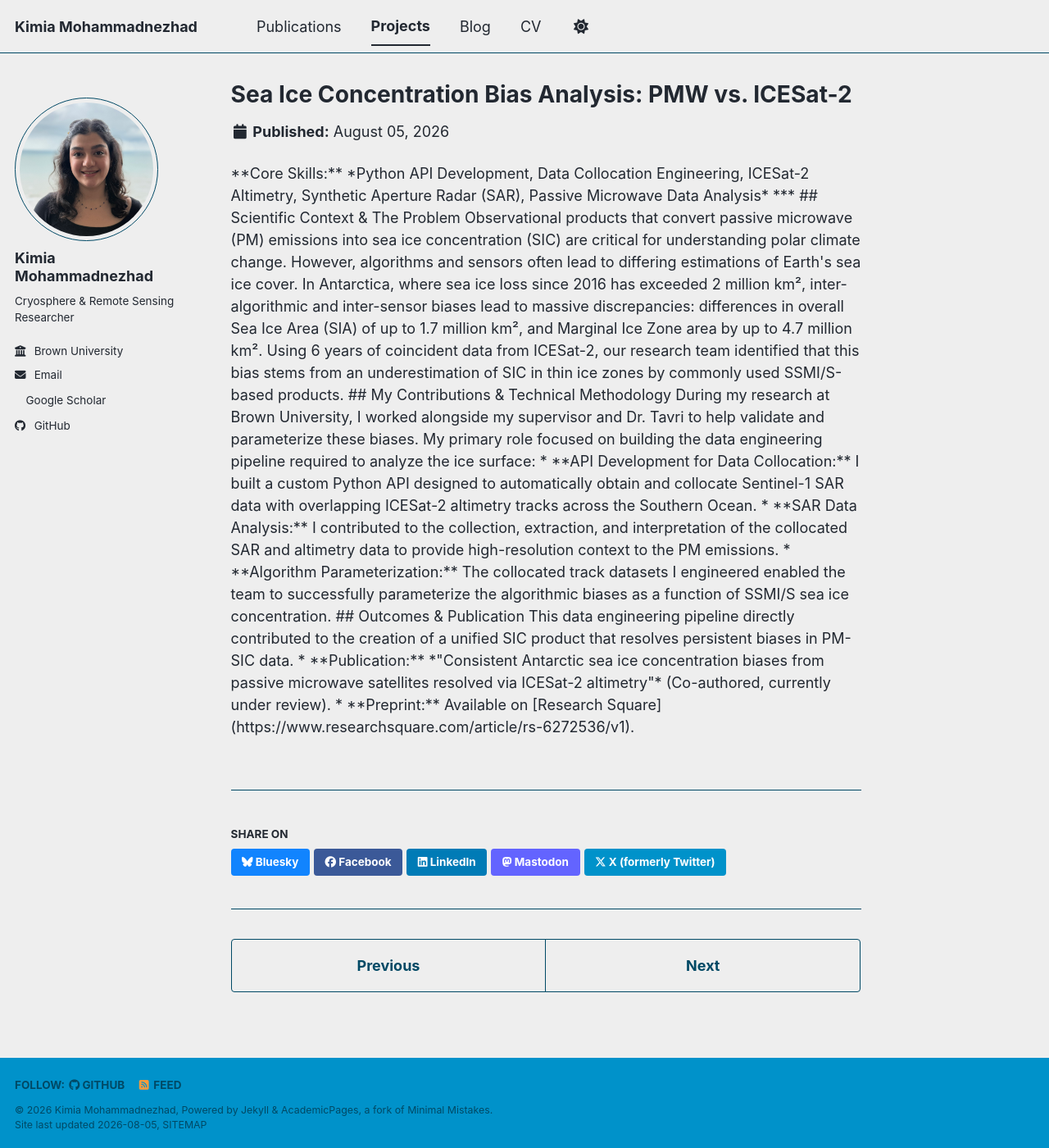
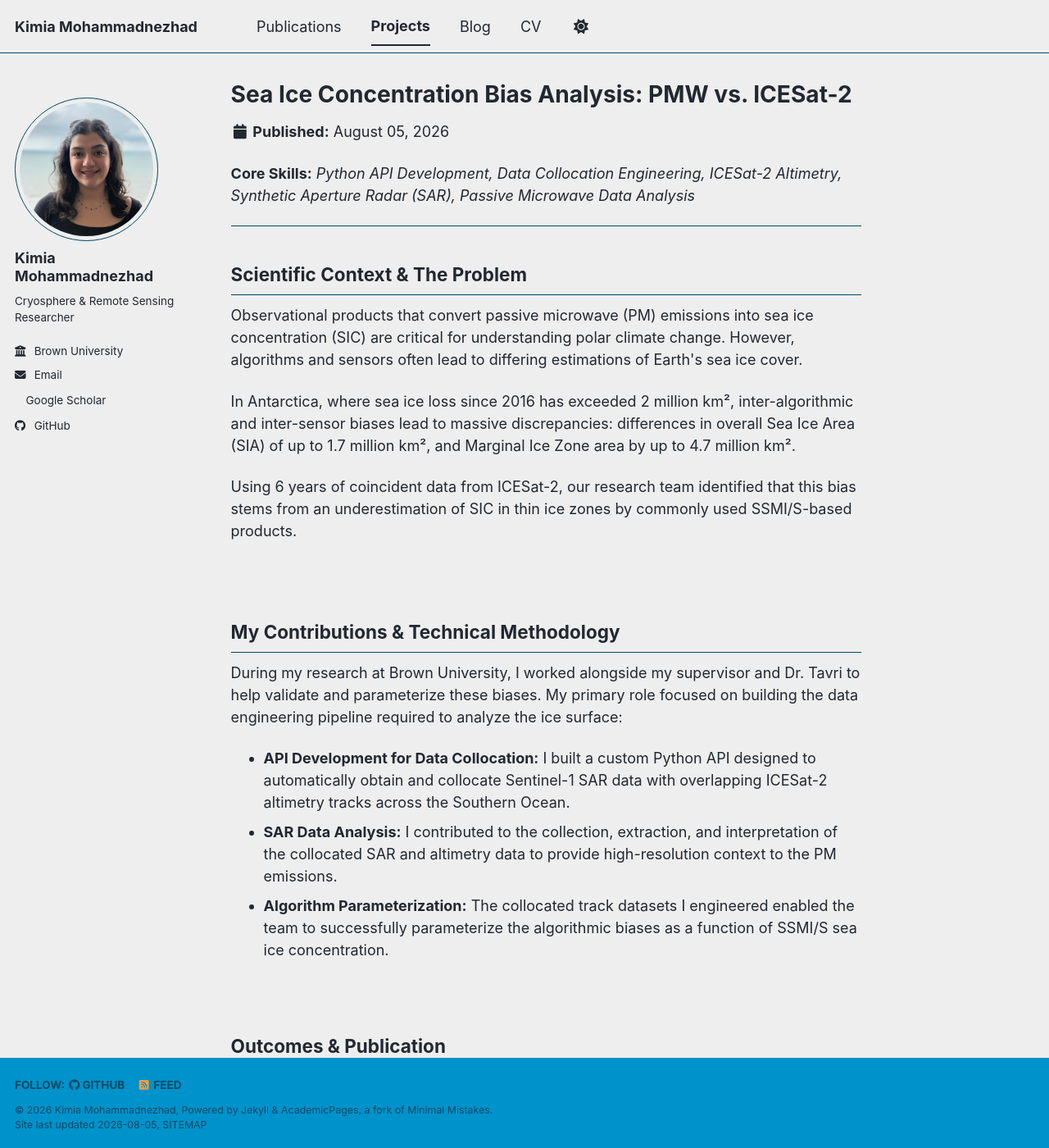
Before and after one commit to kimnezhad/kimnezhad.github.io, a Jekyll site: the page built from _portfolio/portfolio-2.html, in a window 1280 px wide and 1400 px high. Shown: the whole window at 82% size. Built offline with Jekyll 4.4.1, drawn with Linux system fonts in a browser that asks for light colours; a style sheet for code colours, icons or effects is not loaded; some of the changed text lies outside the part shown.

Commit message:
Update portfolio-2.html

```diff
--- a/_portfolio/portfolio-2.html
+++ b/_portfolio/portfolio-2.html
@@ -3,24 +3,37 @@ title: "Sea Ice Concentration Bias Analysis: PMW vs. ICESat-2"
 excerpt: "Evaluating and quantifying biases in Passive Microwave sea-ice concentration algorithms using high-resolution ICESat-2 laser altimetry data. <br/><br/> <b>Skills:</b> <i>ICESat-2, Passive Microwave, Multi-sensor Validation, Python</i>"
 collection: portfolio
 ---
+<p><b>Core Skills:</b> <i>Python API Development, Data Collocation Engineering, ICESat-2 Altimetry, Synthetic Aperture Radar (SAR), Passive Microwave Data Analysis</i></p>
 
-**Core Skills:** *Python API Development, Data Collocation Engineering, ICESat-2 Altimetry, Synthetic Aperture Radar (SAR), Passive Microwave Data Analysis*
-***
+<hr>
 
-## Scientific Context & The Problem
-Observational products that convert passive microwave (PM) emissions into sea ice concentration (SIC) are critical for understanding polar climate change. However, algorithms and sensors often lead to differing estimations of Earth's sea ice cover. In Antarctica, where sea ice loss since 2016 has exceeded 2 million km², inter-algorithmic and inter-sensor biases lead to massive discrepancies: differences in overall Sea Ice Area (SIA) of up to 1.7 million km², and Marginal Ice Zone area by up to 4.7 million km².
+<h2>Scientific Context & The Problem</h2>
 
-Using 6 years of coincident data from ICESat-2, our research team identified that this bias stems from an underestimation of SIC in thin ice zones by commonly used SSMI/S-based products.
+<p>Observational products that convert passive microwave (PM) emissions into sea ice concentration (SIC) are critical for understanding polar climate change. However, algorithms and sensors often lead to differing estimations of Earth's sea ice cover.</p>
 
-## My Contributions & Technical Methodology
-During my research at Brown University, I worked alongside my supervisor and Dr. Tavri to help validate and parameterize these biases. My primary role focused on building the data engineering pipeline required to analyze the ice surface:
+<p>In Antarctica, where sea ice loss since 2016 has exceeded 2 million km², inter-algorithmic and inter-sensor biases lead to massive discrepancies: differences in overall Sea Ice Area (SIA) of up to 1.7 million km², and Marginal Ice Zone area by up to 4.7 million km².</p>
 
-* **API Development for Data Collocation:** I built a custom Python API designed to automatically obtain and collocate Sentinel-1 SAR data with overlapping ICESat-2 altimetry tracks across the Southern Ocean.
-* **SAR Data Analysis:** I contributed to the collection, extraction, and interpretation of the collocated SAR and altimetry data to provide high-resolution context to the PM emissions.
-* **Algorithm Parameterization:** The collocated track datasets I engineered enabled the team to successfully parameterize the algorithmic biases as a function of SSMI/S sea ice concentration.
+<p>Using 6 years of coincident data from ICESat-2, our research team identified that this bias stems from an underestimation of SIC in thin ice zones by commonly used SSMI/S-based products.</p>
 
-## Outcomes & Publication
-This data engineering pipeline directly contributed to the creation of a unified SIC product that resolves persistent biases in PM-SIC data.
+<br>
 
-* **Publication:** *"Consistent Antarctic sea ice concentration biases from passive microwave satellites resolved via ICESat-2 altimetry"* (Co-authored, currently under review).
-* **Preprint:** Available on [Research Square](https://www.researchsquare.com/article/rs-6272536/v1).
+<h2>My Contributions & Technical Methodology</h2>
+
+<p>During my research at Brown University, I worked alongside my supervisor and Dr. Tavri to help validate and parameterize these biases. My primary role focused on building the data engineering pipeline required to analyze the ice surface:</p>
+
+<ul>
+  <li><b>API Development for Data Collocation:</b> I built a custom Python API designed to automatically obtain and collocate Sentinel-1 SAR data with overlapping ICESat-2 altimetry tracks across the Southern Ocean.</li>
+  <li><b>SAR Data Analysis:</b> I contributed to the collection, extraction, and interpretation of the collocated SAR and altimetry data to provide high-resolution context to the PM emissions.</li>
+  <li><b>Algorithm Parameterization:</b> The collocated track datasets I engineered enabled the team to successfully parameterize the algorithmic biases as a function of SSMI/S sea ice concentration.</li>
+</ul>
+
+<br>
+
+<h2>Outcomes & Publication</h2>
+
+<p>This data engineering pipeline directly contributed to the creation of a unified SIC product that resolves persistent biases in PM-SIC data.</p>
+
+<ul>
+  <li><b>Publication:</b> <i>"Consistent Antarctic sea ice concentration biases from passive microwave satellites resolved via ICESat-2 altimetry"</i> (Co-authored, currently under review).</li>
+  <li><b>Preprint:</b> Available on <a href="https://www.researchsquare.com/article/rs-6272536/v1" target="_blank">Research Square</a>.</li>
+</ul>
```
